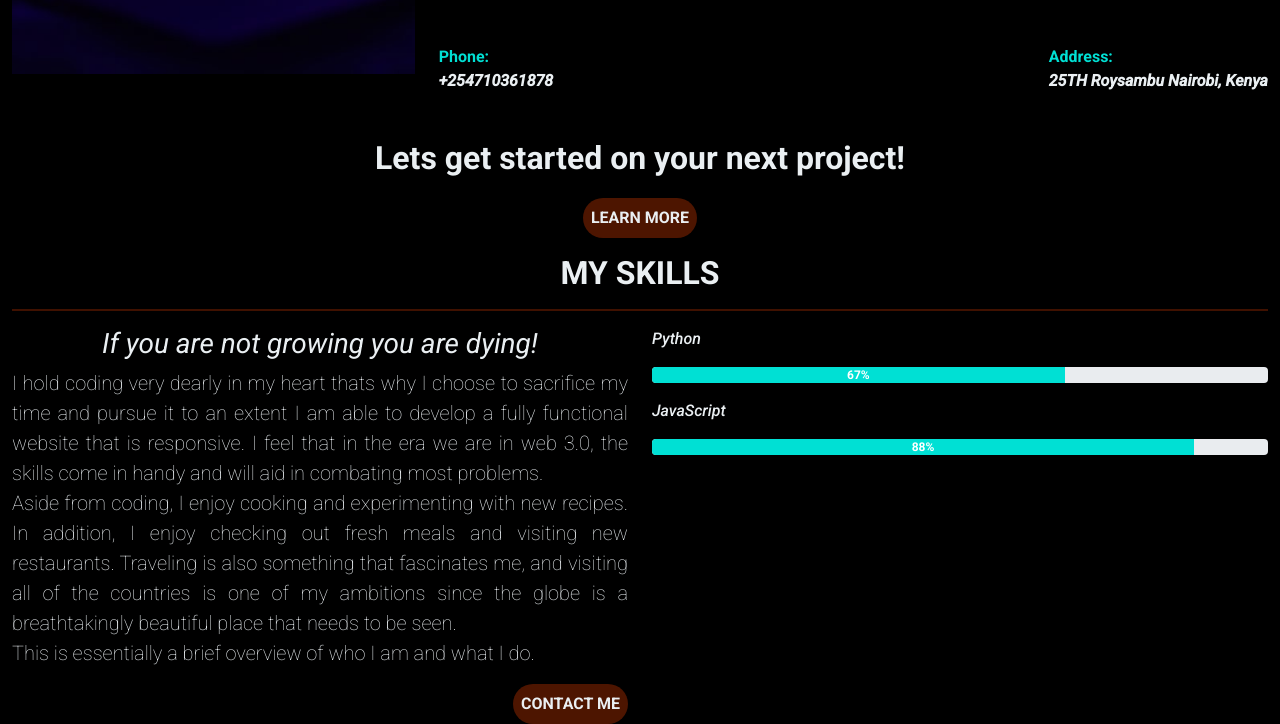
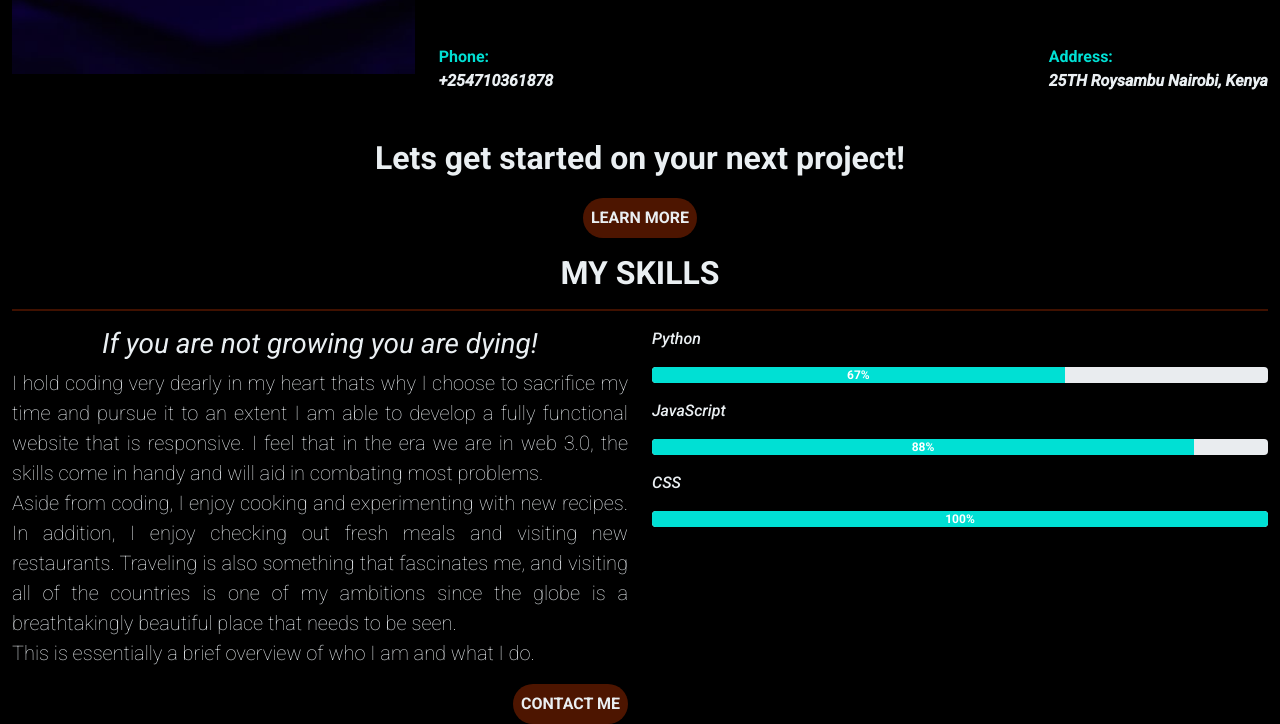
Before and after one commit to SKHinga/Personal-Portfolio, a plain HTML site: page index.html in a window 1280 px wide. Shown: the part 1621-2345 px from the top of the page. Drawn offline with nearby package versions, Linux system fonts and the light colour scheme.

Commit message:
Ft-Style: Add and style CSS progress bar.

```diff
--- a/index.html
+++ b/index.html
@@ -101,6 +101,10 @@
           <div class="progress">
             <div class="progress-bar aggressive" role="progressbar" style="width: 88%;" aria-valuenow="88" aria-valuemin="0" aria-valuemax="100">88%</div>
           </div>
+          <p class="call mt-3">CSS</p>
+          <div class="progress">
+            <div class="progress-bar aggressive" role="progressbar" style="width: 100%;" aria-valuenow="100" aria-valuemin="0" aria-valuemax="100">100%</div>
+          </div>
         </div>
       </div>
     </div>
```
